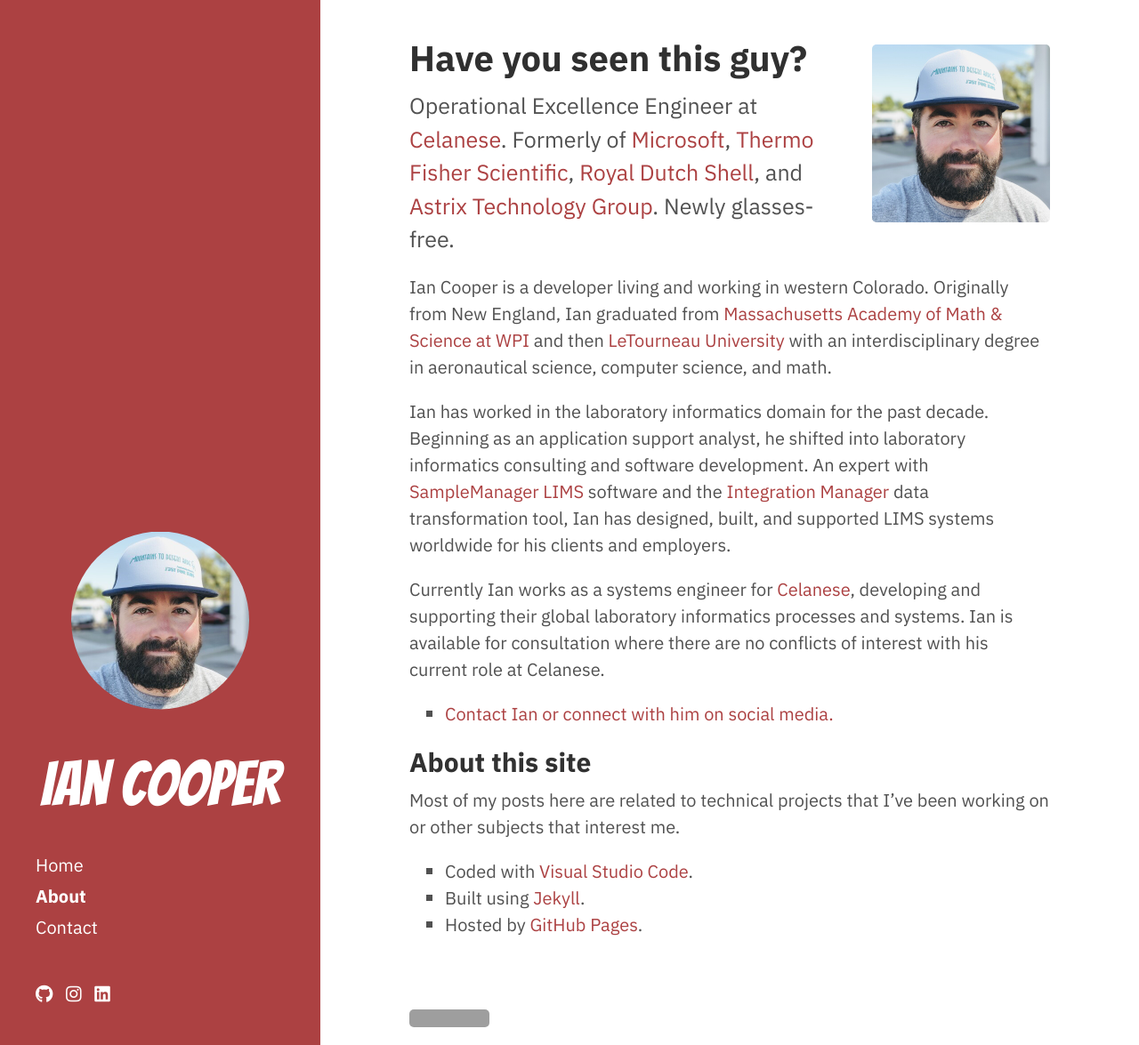
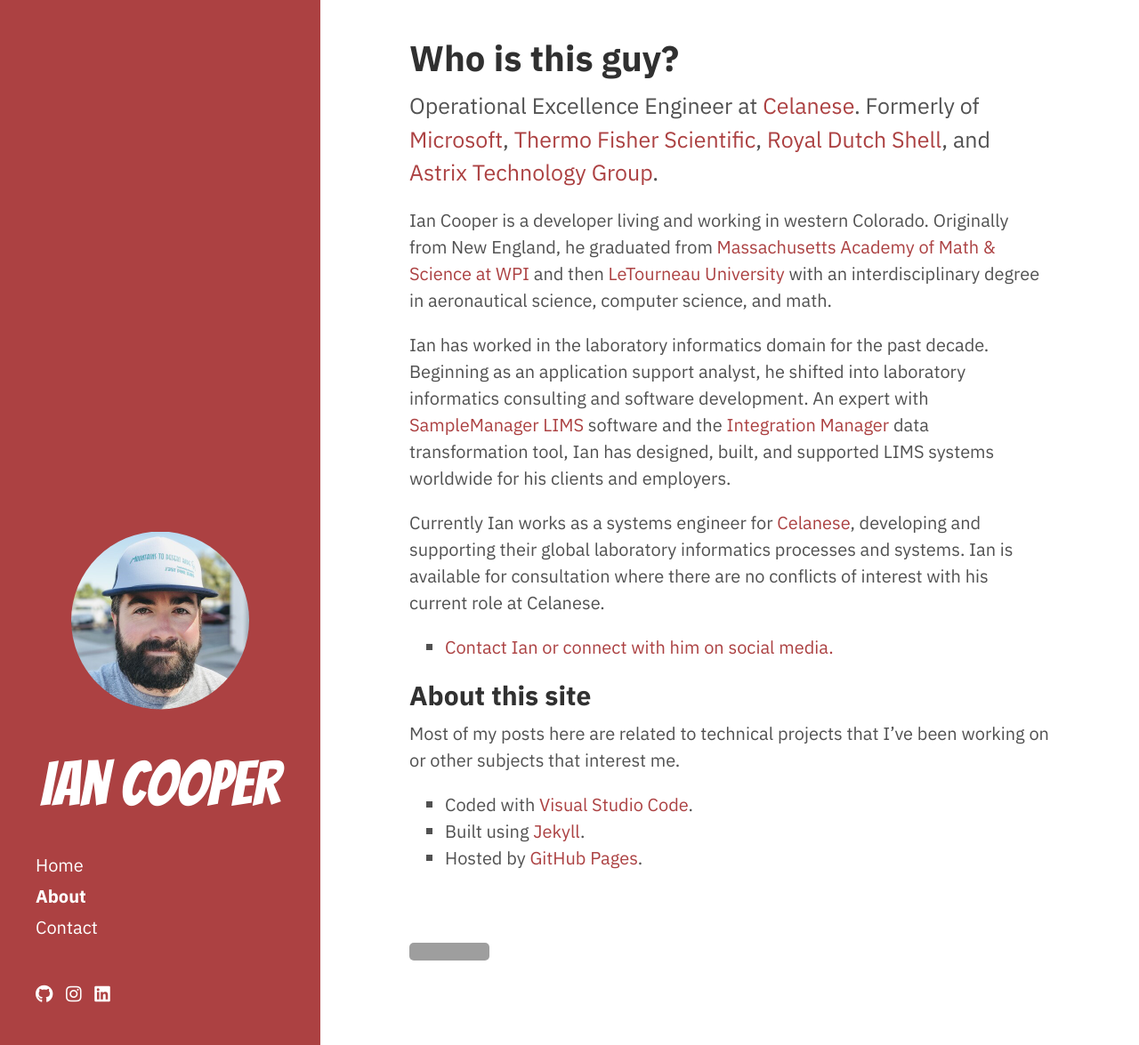
Before and after one commit to icooper/icooper.github.io, a Jekyll site: the page built from about.md, in a window 1280 px wide and 1175 px high. Shown: the whole window at 89% size. Built offline with Jekyll 4.4.1, drawn with Linux system fonts in a browser that asks for light colours; nearby versions of some CDN libraries; grey boxes are pictures that could not be loaded.

Commit message:
Update about.md

```diff
--- a/about.md
+++ b/about.md
@@ -1,11 +1,7 @@
 ---
 layout: page
 title: About
-longTitle: Have you seen this guy?
-img:
-  src: /assets/img/ianc-about.jpg
-  class: headimg-right-10rem
-  alt: Ian in the mountains
+longTitle: Who is this guy?
 ---
 
 <p class="lead" markdown="1">
@@ -14,10 +10,9 @@
     [Thermo Fisher Scientific](https://www.thermofisher.com),
     [Royal Dutch Shell](https://www.shell.com),
     and [Astrix Technology Group](https://astrixinc.com/).
-  Newly glasses-free.
 </p>
 
-Ian Cooper is a developer living and working in western Colorado. Originally from New England, Ian graduated from [Massachusetts Academy of Math &amp; Science at WPI](https://massacademy.org) and then [LeTourneau University](https://www.letu.edu) with an interdisciplinary degree in aeronautical science, computer science, and math.
+Ian Cooper is a developer living and working in western Colorado. Originally from New England, he graduated from [Massachusetts Academy of Math &amp; Science at WPI](https://massacademy.org) and then [LeTourneau University](https://www.letu.edu) with an interdisciplinary degree in aeronautical science, computer science, and math.
 
 Ian has worked in the laboratory informatics domain for the past decade. Beginning as an application support analyst, he shifted into laboratory informatics consulting and software development. An expert with [SampleManager LIMS](https://www.thermofisher.com/order/catalog/product/INF-11000) software and the [Integration Manager](https://www.thermofisher.com/order/catalog/product/INF-25000) data transformation tool, Ian has designed, built, and supported LIMS systems worldwide for his clients and employers.
 
```
